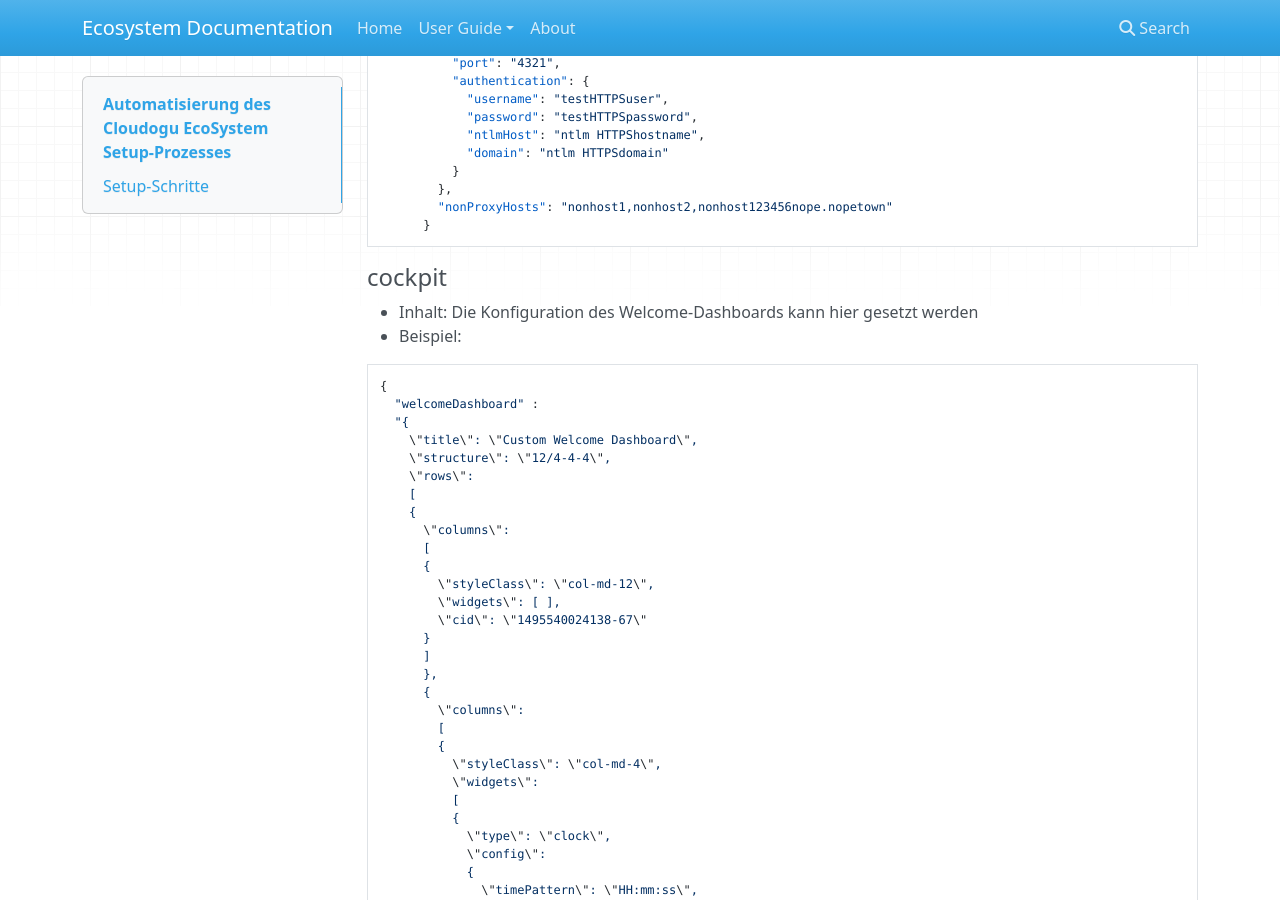
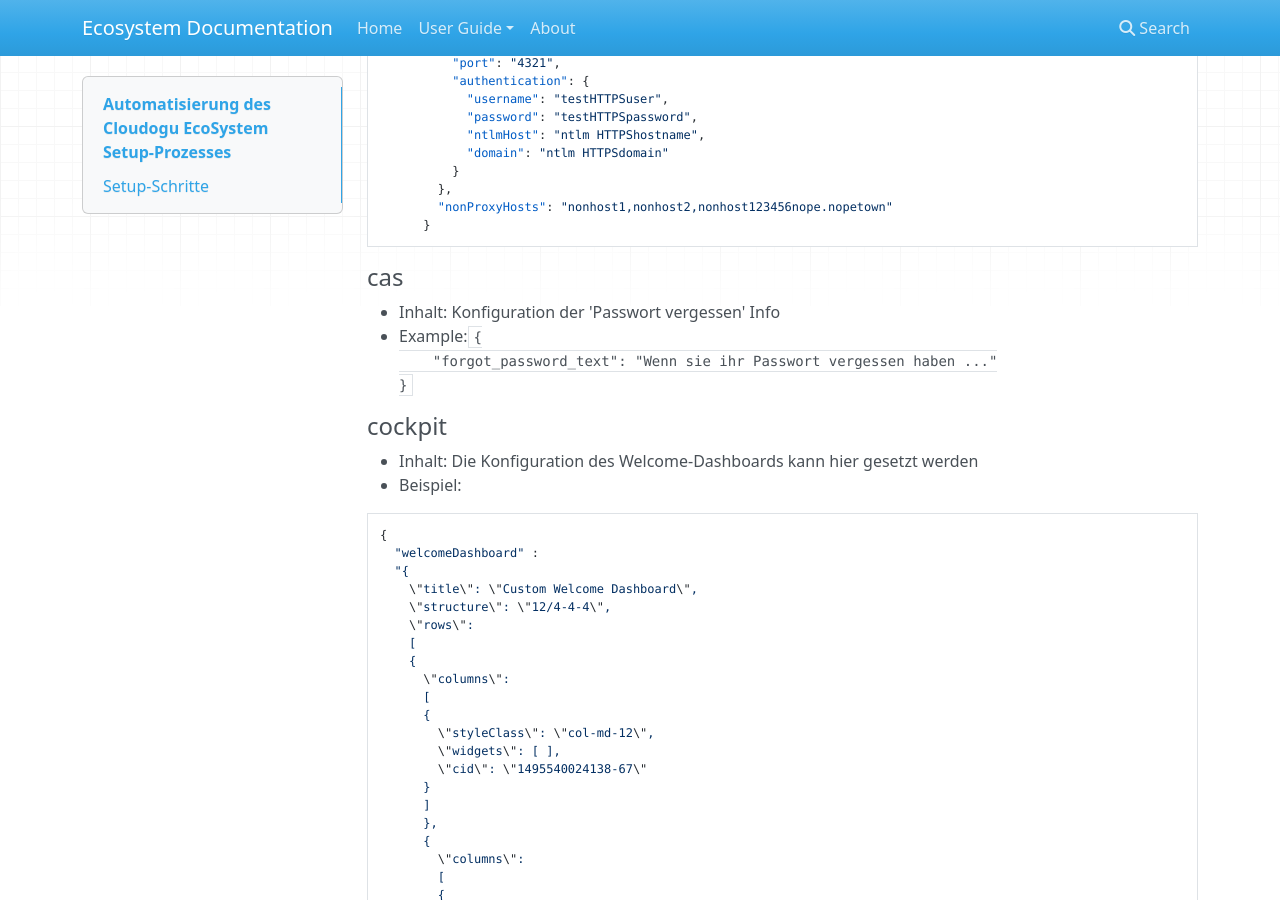
Before and after one commit to cloudogu/ecosystem, an MkDocs documentation site: the page built from docs/docs/user-guide/setup-json_de.md, in a window 1280 px wide and 900 px high, scrolled down 10312 px. Built offline with MkDocs 1.6.1, drawn with Linux system fonts in a browser that asks for light colours; nearby versions of some CDN libraries; old or Windows-style settings are respelled for this version of MkDocs.

Commit message:
Update setup-json_de.md

`````diff
--- a/docs/docs/user-guide/setup-json_de.md
+++ b/docs/docs/user-guide/setup-json_de.md
@@ -414,6 +414,11 @@ Enthält beispielsweise folgende Objekte:
         "nonProxyHosts": "nonhost1,nonhost2,nonhost123456nope.nopetown"
       }
 ````
+#### cas
+* Inhalt: Konfiguration der 'Passwort vergessen' Info
+* Example:``{
+    "forgot_password_text": "Wenn sie ihr Passwort vergessen haben ..."
+}``
 
 #### cockpit
 * Inhalt: Die Konfiguration des Welcome-Dashboards kann hier gesetzt werden
`````
